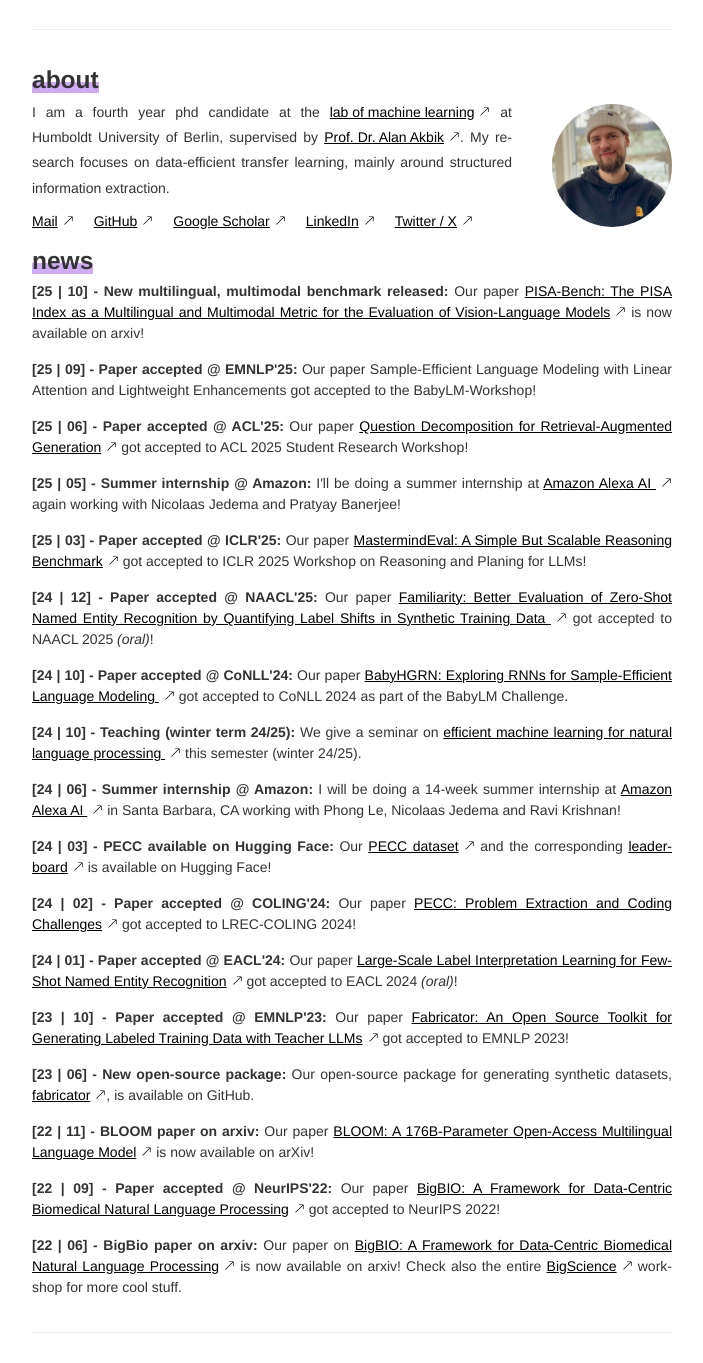
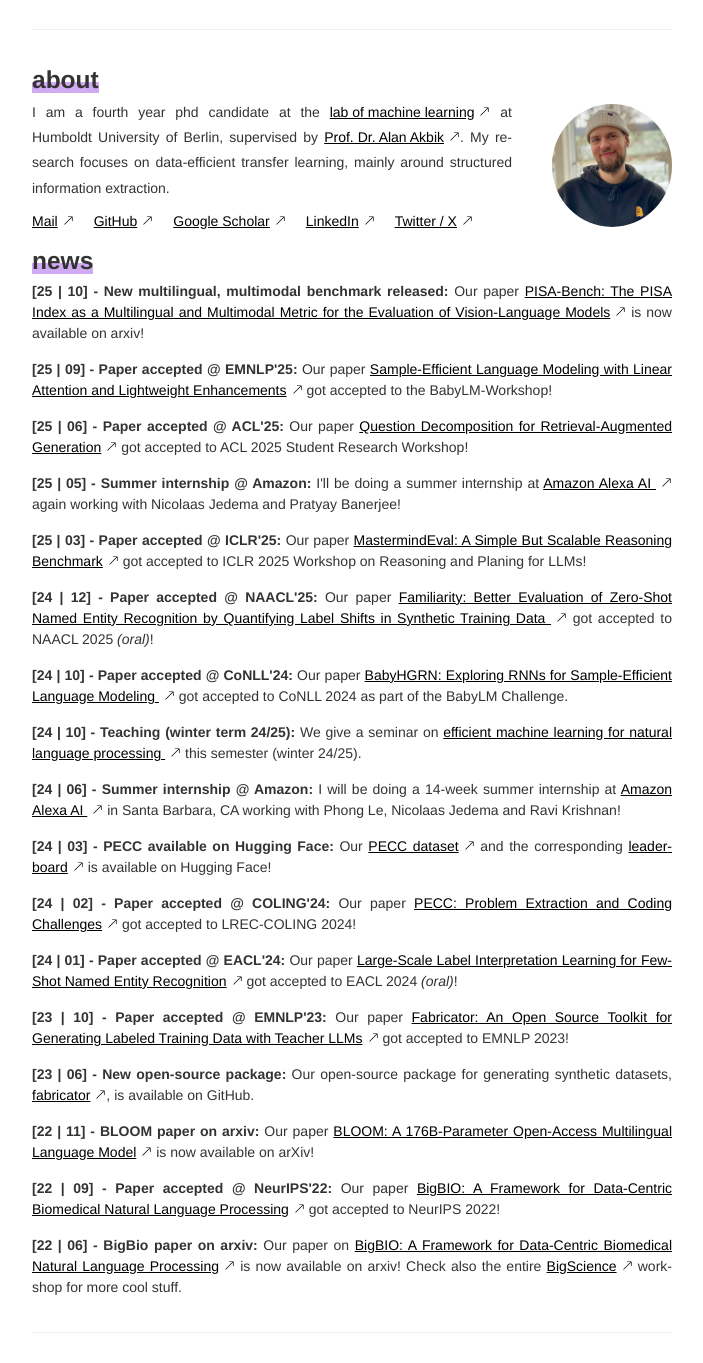
Before and after one commit to whoisjones/whoisjones.github.io, a Jekyll site: the page built from index.md, in a window 1280 px wide. Shown: the whole page, without its empty margins (288-991 px from the left). Built offline with Jekyll 4.4.1, drawn with Linux system fonts in a browser that asks for light colours; our own code applies the rules of GitHub Pages for plain Markdown files; part of the change alters nothing that is shown.

```diff
--- a/index.md
+++ b/index.md
@@ -23,7 +23,7 @@ title:
    <ul>
         <li><strong>[25 | 10] - New multilingual, multimodal benchmark released:</strong> Our paper <a href="https://arxiv.org/abs/2510.24792">PISA-Bench: The PISA Index as a Multilingual and Multimodal Metric for the Evaluation of Vision-Language Models</a> is now available on arxiv!
         </li>
-        <li><strong>[25 | 09] - Paper accepted @ EMNLP'25:</strong> Our paper Sample-Efficient Language Modeling with Linear Attention and Lightweight Enhancements got accepted to the BabyLM-Workshop!
+        <li><strong>[25 | 09] - Paper accepted @ EMNLP'25:</strong> Our paper <a href="https://aclanthology.org/2025.babylm-main.14/">Sample-Efficient Language Modeling with Linear Attention and Lightweight Enhancements</a> got accepted to the BabyLM-Workshop!
         </li>
         <li><strong>[25 | 06] - Paper accepted @ ACL'25:</strong> Our paper <a href="https://aclanthology.org/2025.acl-srw.32/">Question Decomposition for Retrieval-Augmented Generation</a> got accepted to ACL 2025 Student Research Workshop!
         </li>
```
